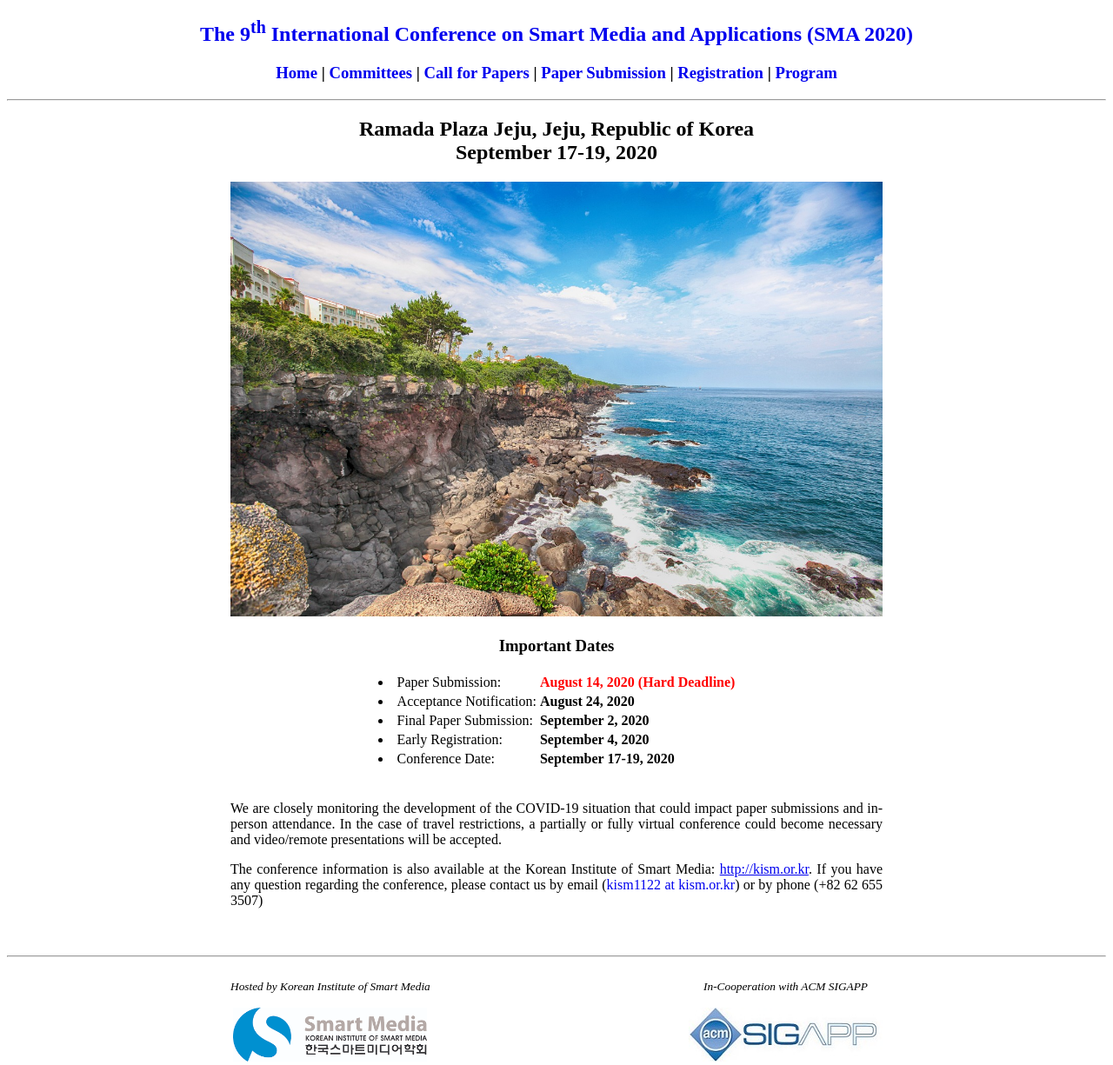
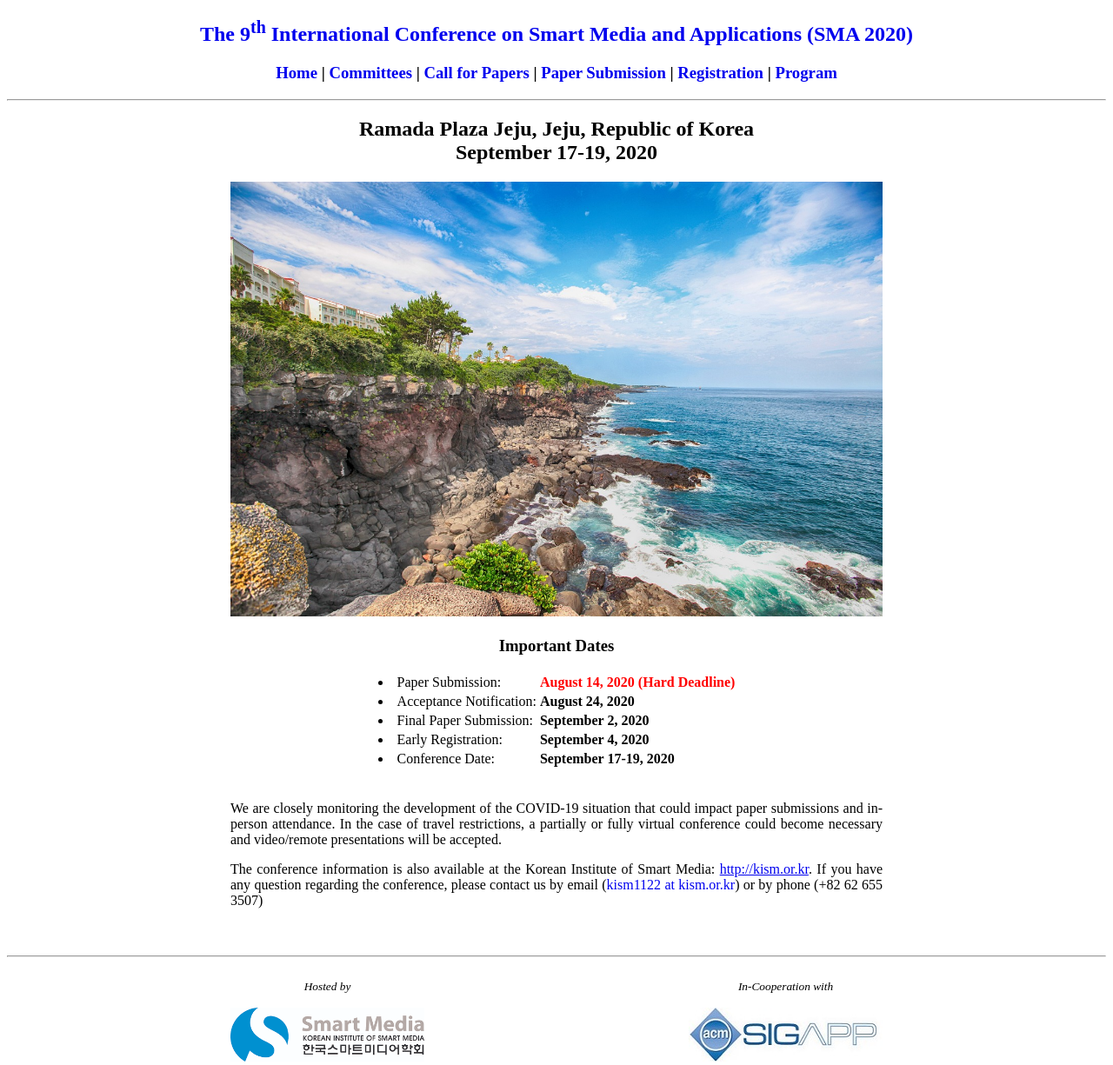
Before and after one commit to icea-conf/sma-2020.github.io, a Jekyll site: the page built from index.html, in a window 1280 px wide. Shown: the whole page at 87% size. Built offline with Jekyll 4.4.1, drawn with Linux system fonts in a browser that asks for light colours; the list of posts is cut into pages by our own code.

Commit message:
Update default.html

```diff
--- a/_layouts/default.html
+++ b/_layouts/default.html
@@ -33,13 +33,13 @@
     <div class="content">
         <div style="float: left; margin-right: 10px;">
             <center>
-                <p style="text-align:center"><small><i>Hosted by Korean Institute of Smart Media</i></small></p>
+                <p style="text-align:center"><small><i>Hosted by</i></small></p>
                 <img src="https://sma-2020.github.io/image/logo.png" alt="" style="width: 223px; height: 62px;">
             </center>
         </div>
         <div style="float: right;">
             <center>
-                <p style="text-align:center"><small><i>In-Cooperation with ACM SIGAPP</i></small></p>
+                <p style="text-align:center"><small><i>In-Cooperation with</i></small></p>
                 <img src="https://sma-2020.github.io/image/SIGAPP2.jpg" alt="" style="width: 223px; height: 62px;">
             </center>
         </div>
```
